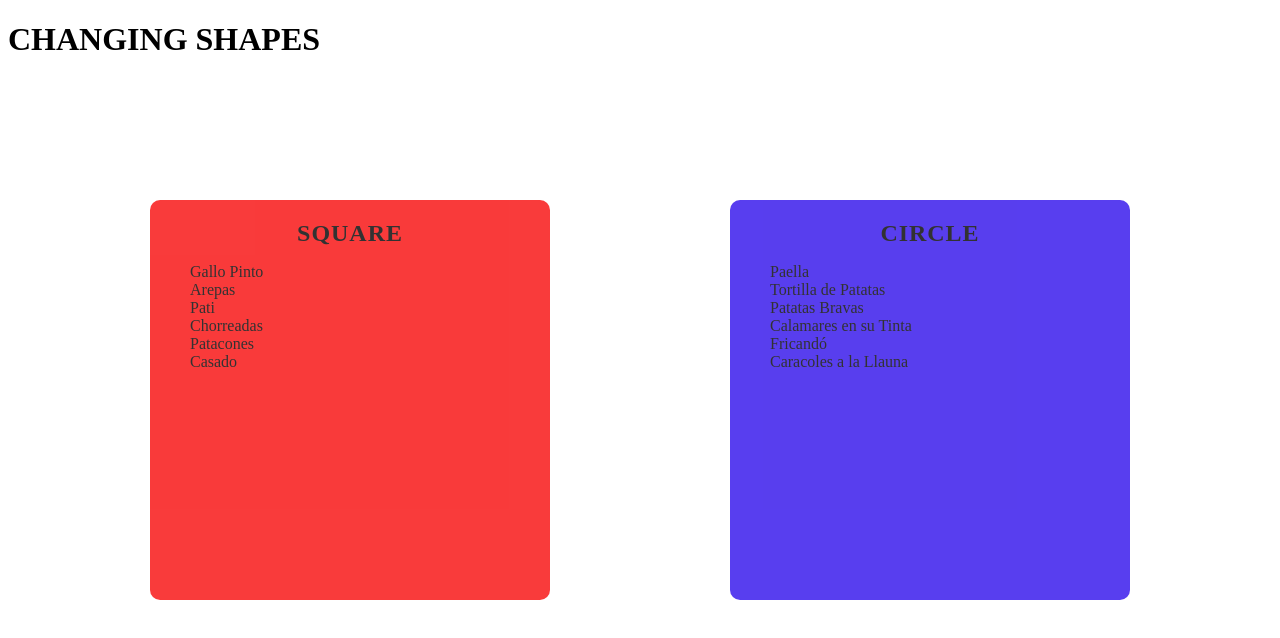
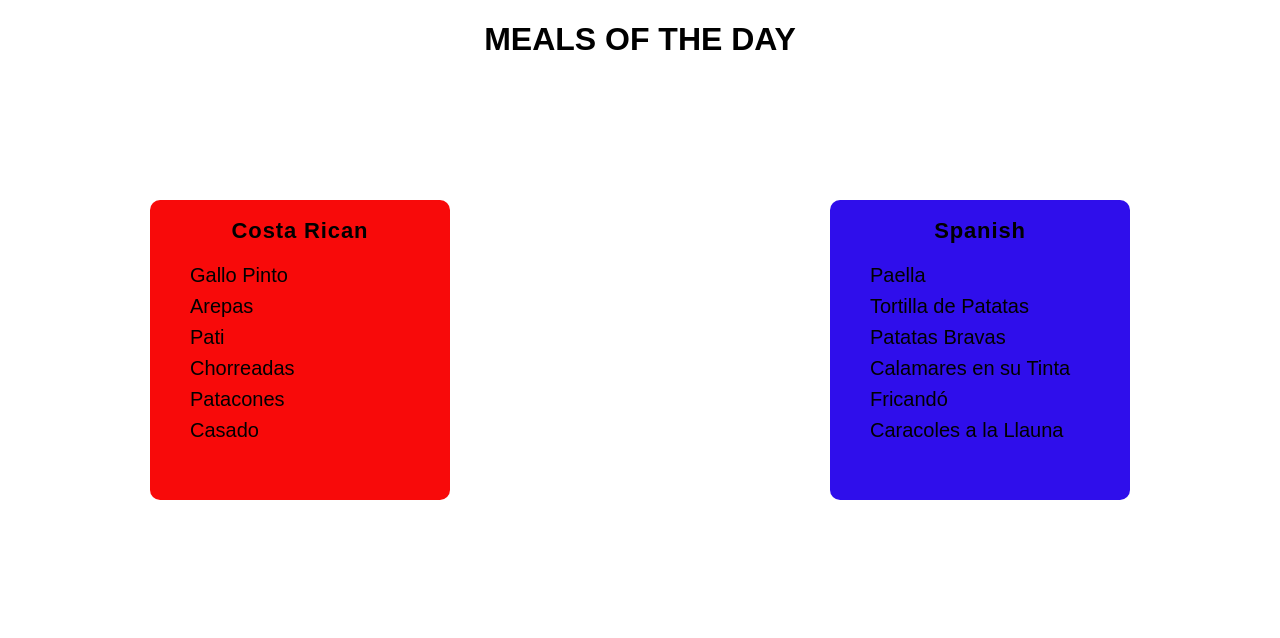
Before and after one commit to Mercedes-Vazquez/Shapes-Hover-and-ul, a plain HTML site: page index.html in a window 1280 px wide. Drawn offline with Linux system fonts and the light colour scheme.

Commit message:
position, font size and styles changed

```diff
--- a/index.html
+++ b/index.html
@@ -12,19 +12,10 @@
 
 <body>
 
-    <h1>CHANGING SHAPES</h1>
+    <h1>MEALS OF THE DAY</h1>
 
-    <!-- <ul>
-      <li>One</li>
-      <li>Two!</li>
-      <li>Three</li>
-    </ul> -->
-
-    <!-- <div class="parent">
-      <h2>parent</h2>
-      <code>position: relative;</code> -->
       <div class="child square">
-        <h2>square</h2>
+        <h2>Costa Rican</h2>
         <ul>
           <li>Gallo Pinto</li>
           <li>Arepas</li>
@@ -35,7 +26,7 @@
         </ul>
       </div>
       <div class="child circle">
-        <h2>circle</h2>
+        <h2>Spanish</h2>
         <ul>
         <li>Paella</li>
         <li>Tortilla de Patatas</li>
@@ -47,19 +38,7 @@
       </div>
     </div>
 
-    <!-- <a class="hello">Hello</a>
-
-<br /><br >
-
-<a class="world">World</a>
-
-.hello, .world { color: black; }
-
-.hello:hover ~ .world {
-    color: red; -->
-<!-- } -->
-
-    <!-- <div class="container center-h center-v"> -->
+      <!-- <div class="container center-h center-v"> -->
         <!-- <div class="child">
           <code>justify-content: center;<br>align-items: center;</code>
         </div>
--- a/style.css
+++ b/style.css
@@ -4,56 +4,48 @@ div {
   text-align: center;
 }
 
-h2 {
-  font-weight: bold;
-  text-transform: uppercase;
-  letter-spacing: 0.04em;
-  padding: 0 10px;
-  margin-bottom: 5px;
+h1 {
+  font-family: Arial, Helvetica, sans-serif;
+  text-align: center;
 }
 
-code {
-  padding: 5px 0px;
+h2 {
+  font-family: Arial, Helvetica, sans-serif;
+  font-size: 22px;
+  font-weight: bold;
+  letter-spacing: 0.04em;
+  text-align:center;
 }
 
-/* .parent {
-  position: relative;
-  background: hsla(114%, 15%, 75%, 1);
-  width: 80vw;
-  margin: 8vw 10vw;
-  height: 200px;
-  border: 5px dotted hsla(327%, 19%, 45%, 1);
-} */
-
 .child {
-  opacity: 0.8;
-  height: 400px;
-  background: hsla(305%, 12%, 61%, 1);
-  border: 3px dotted hsla(327%, 19%, 45%, 1);
-  width: 400px;
   position: absolute;
   top: 200px;
 }
 
 .square {
   left: 150px;
-  height: 400px;
-  width: 400px;
+  height: 300px;
+  width: 300px;
   background-color: rgb(248, 10, 10);
 }
 
 .circle {
   right: 150px;
-  height: 400px;
-  width: 400px;
+  height: 300px;
+  width: 300px;
   background-color: rgb(47, 14, 235);
-  /* border-radius: 100%; */
 }
 
 ul {
     list-style-type: none;
-    /* text-align: center; */
+    font-family: Arial, Helvetica, sans-serif;
+    font-size: 20px;
     text-align:justify;
+    position: relative;
+}
+
+li {
+  margin: 0 0 8px 0;
 }
 
 .square:hover ~ .circle
```
